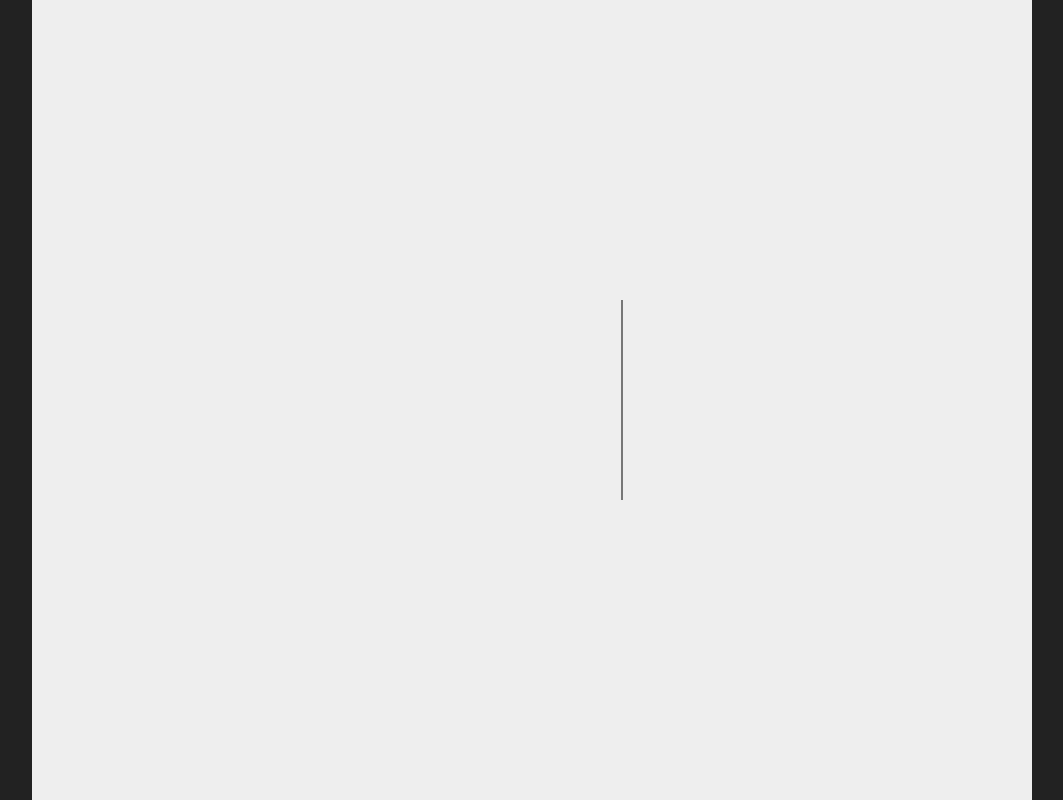
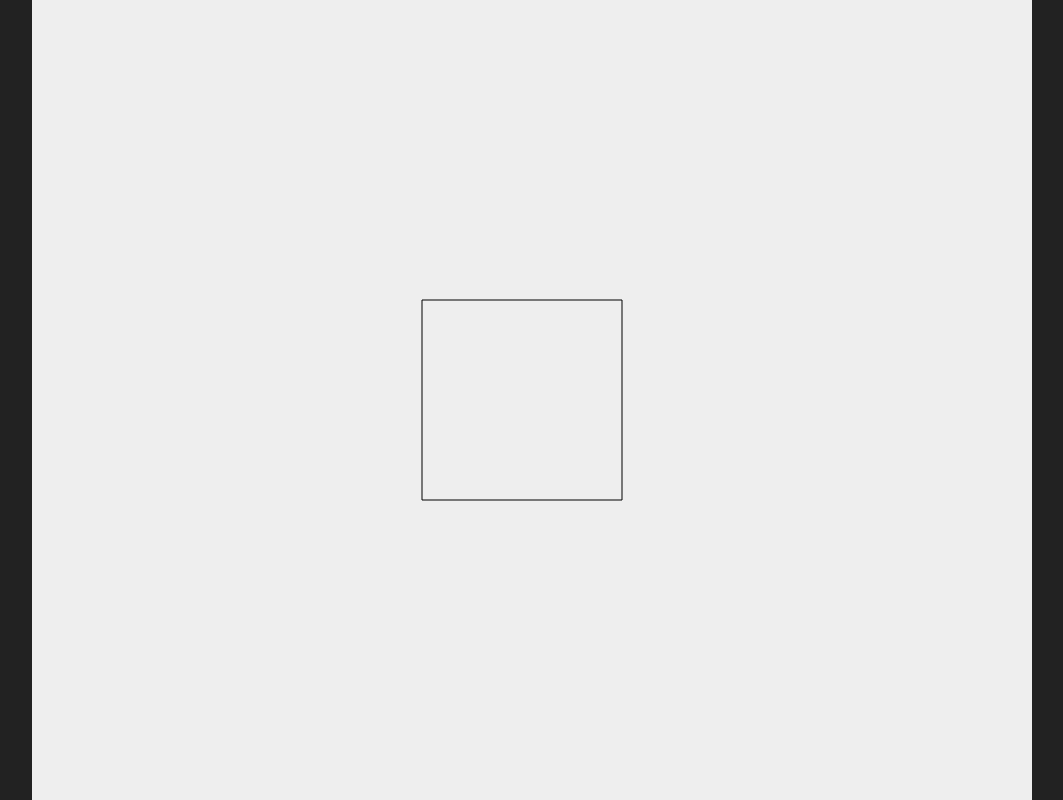
Before and after one commit to blazejblazej/classStickman, a plain HTML site: page index.html in a window 1280 px wide. Shown: the top 800 px of the page, without its empty margins (108-1171 px from the left). Drawn offline with Linux system fonts and the light colour scheme.

Commit message:
Created square in the middle

```diff
--- a/index.html
+++ b/index.html
@@ -31,8 +31,16 @@
     let cw = document.getElementById("canvas");
     let ctx = cw.getContext("2d");
     const mathpi2 = 2*Math.PI;
+    //square in the middle
     ctx.moveTo(590,300);
     ctx.lineTo(590,500);
+    ctx.moveTo(390,500);
+    ctx.lineTo(590,500);
+    ctx.moveTo(390,300)
+    ctx.lineTo(590,300)
+    ctx.moveTo(390,300)
+    ctx.lineTo(390,500)
+
     ctx.fillStyle = "darkgrey";
     ctx.fill();
     ctx.stroke();
```
